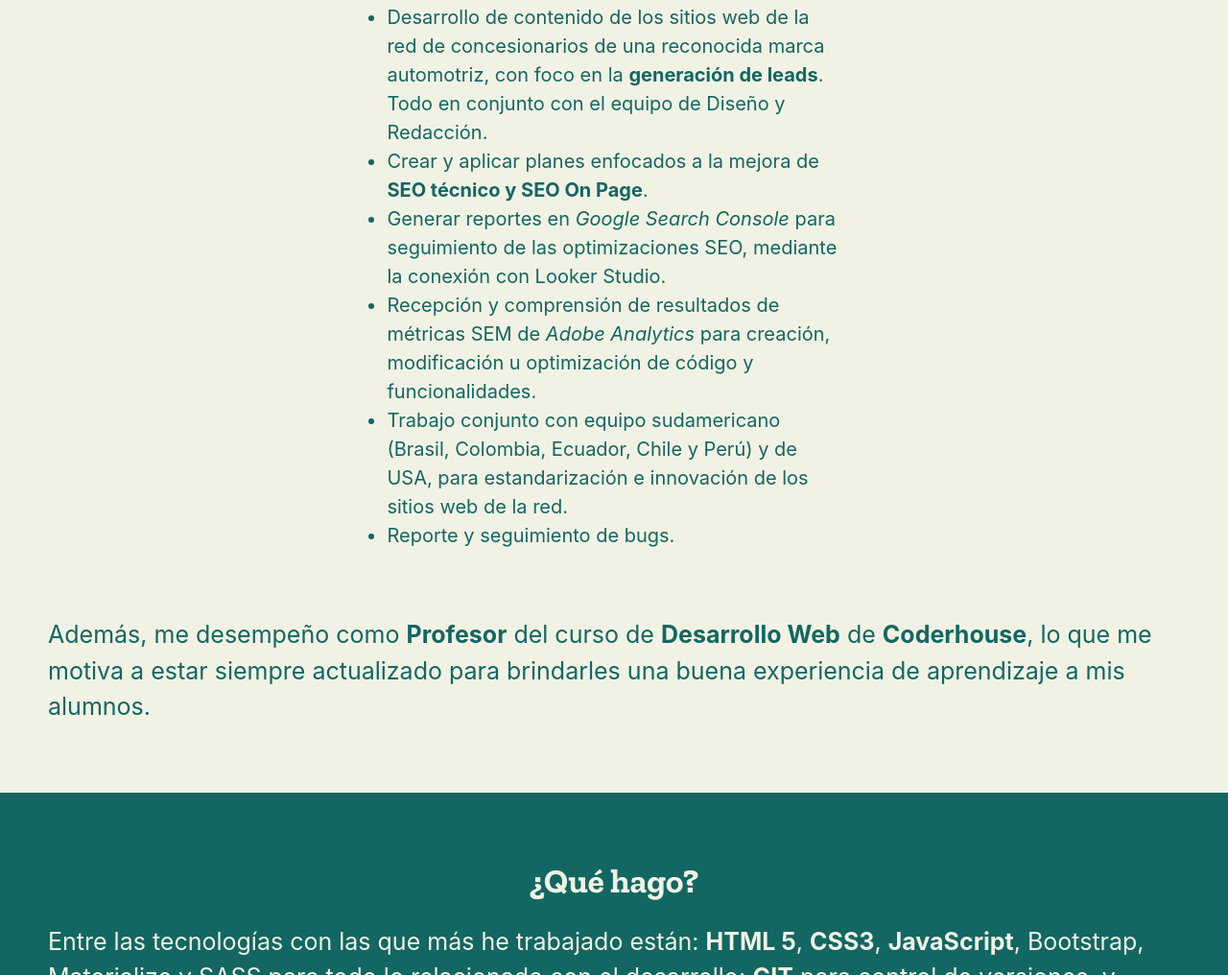
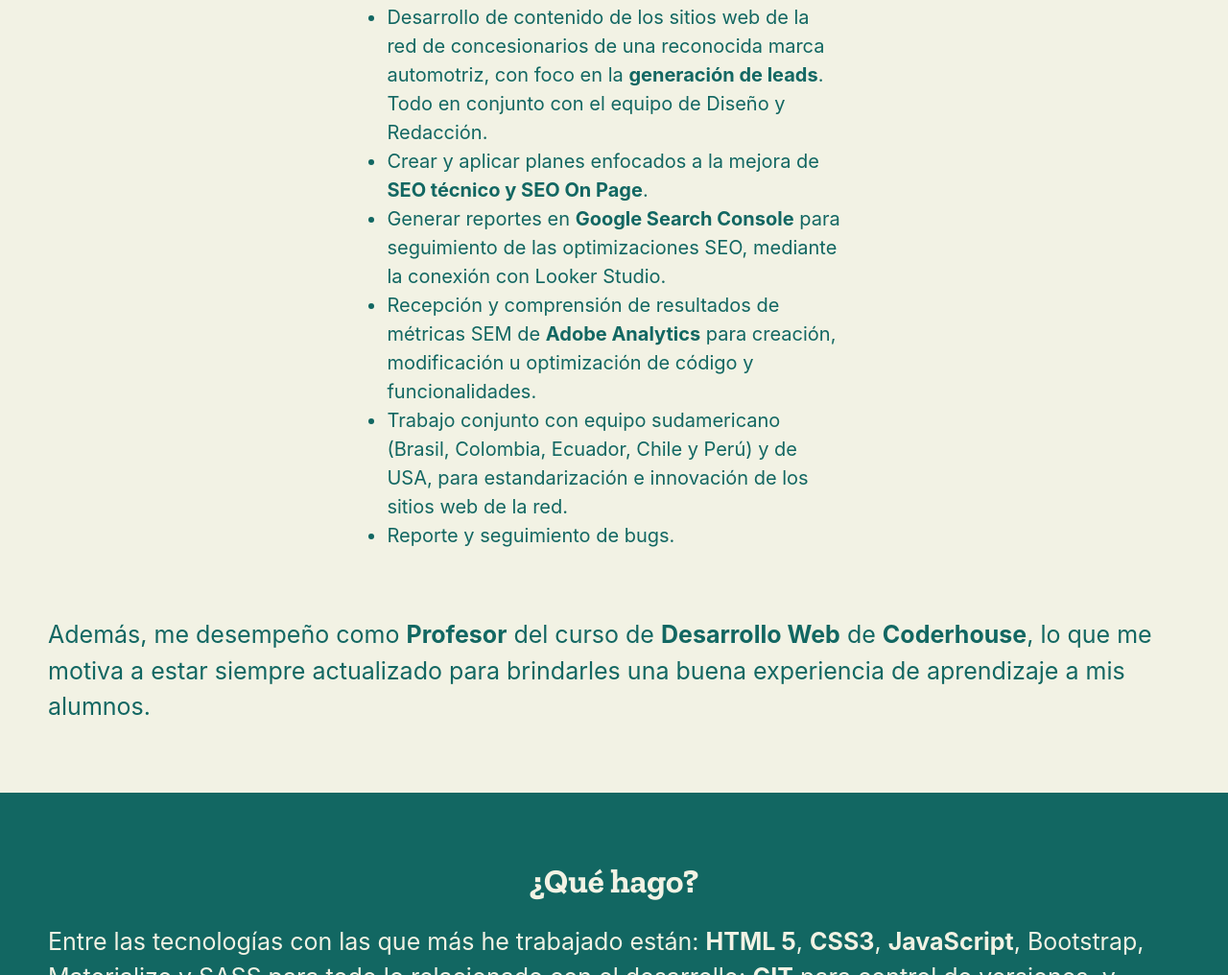
Before and after one commit to danielmedtar/danielmedtar.github.io, a plain HTML site: page index.html in a window 1280 px wide. Shown: the part 888-1904 px from the top of the page at 96% size. Drawn offline with nearby package versions, Linux system fonts and the light colour scheme.

Commit message:
fixing strong tags

```diff
--- a/index.html
+++ b/index.html
@@ -156,8 +156,8 @@
             <li>Desarrollo de contenido de los sitios web de la red de concesionarios de una reconocida marca automotriz, con foco en la <strong>generación de leads</strong>. Todo en conjunto con el equipo de Diseño y Redacción.</li>
             <li>Crear y aplicar planes enfocados a la mejora de <strong>SEO técnico y SEO On Page</strong>.
             </li>
-            <li>Generar reportes en <em>Google Search Console</em> para seguimiento de las optimizaciones SEO, mediante la conexión con Looker Studio.</li>
-            <li>Recepción y comprensión de resultados de métricas SEM de <em>Adobe Analytics</em> para creación, modificación u optimización de código y funcionalidades.</li>
+            <li>Generar reportes en <strong>Google Search Console</strong> para seguimiento de las optimizaciones SEO, mediante la conexión con Looker Studio.</li>
+            <li>Recepción y comprensión de resultados de métricas SEM de <strong>Adobe Analytics</strong> para creación, modificación u optimización de código y funcionalidades.</li>
             <li>Trabajo conjunto con equipo sudamericano (Brasil, Colombia, Ecuador, Chile y Perú) y de USA, para estandarización e innovación de los sitios web de la red.</li>
             <li>Reporte y seguimiento de bugs.</li>
           </ul>
```
